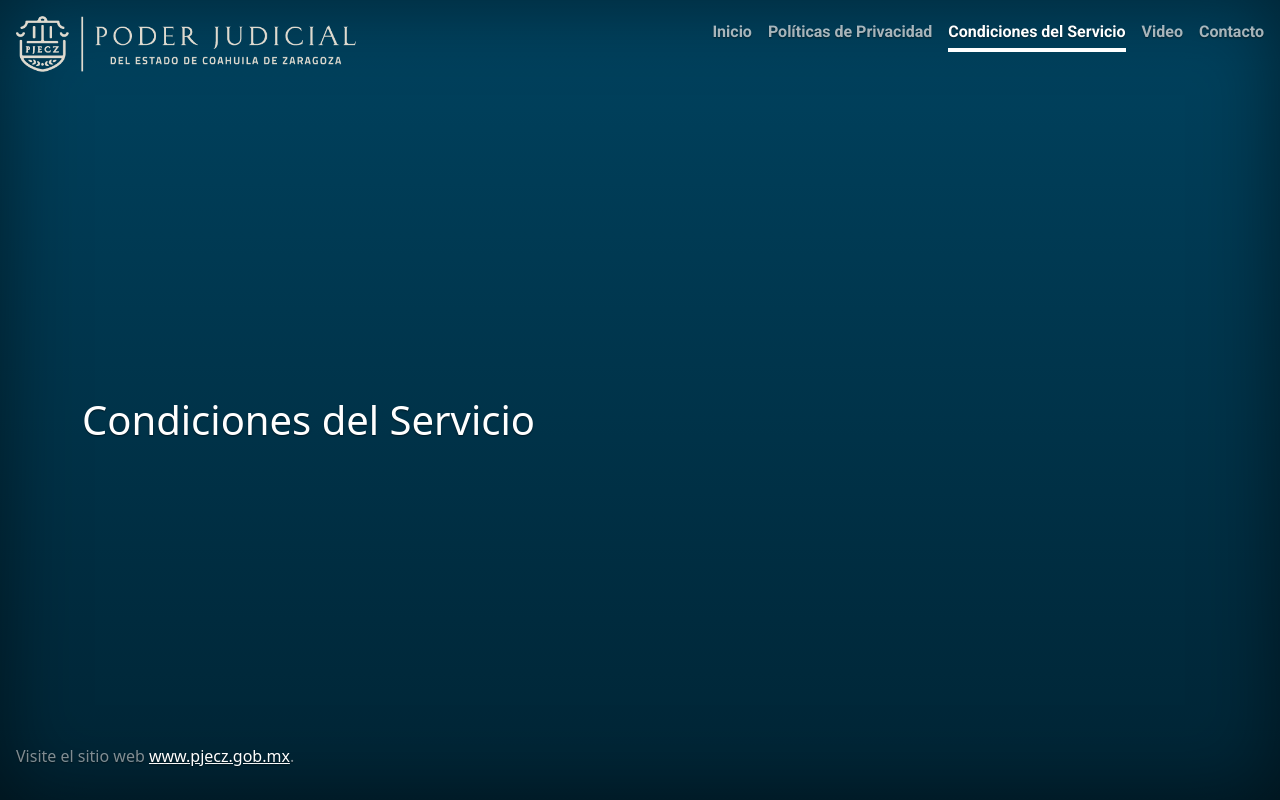
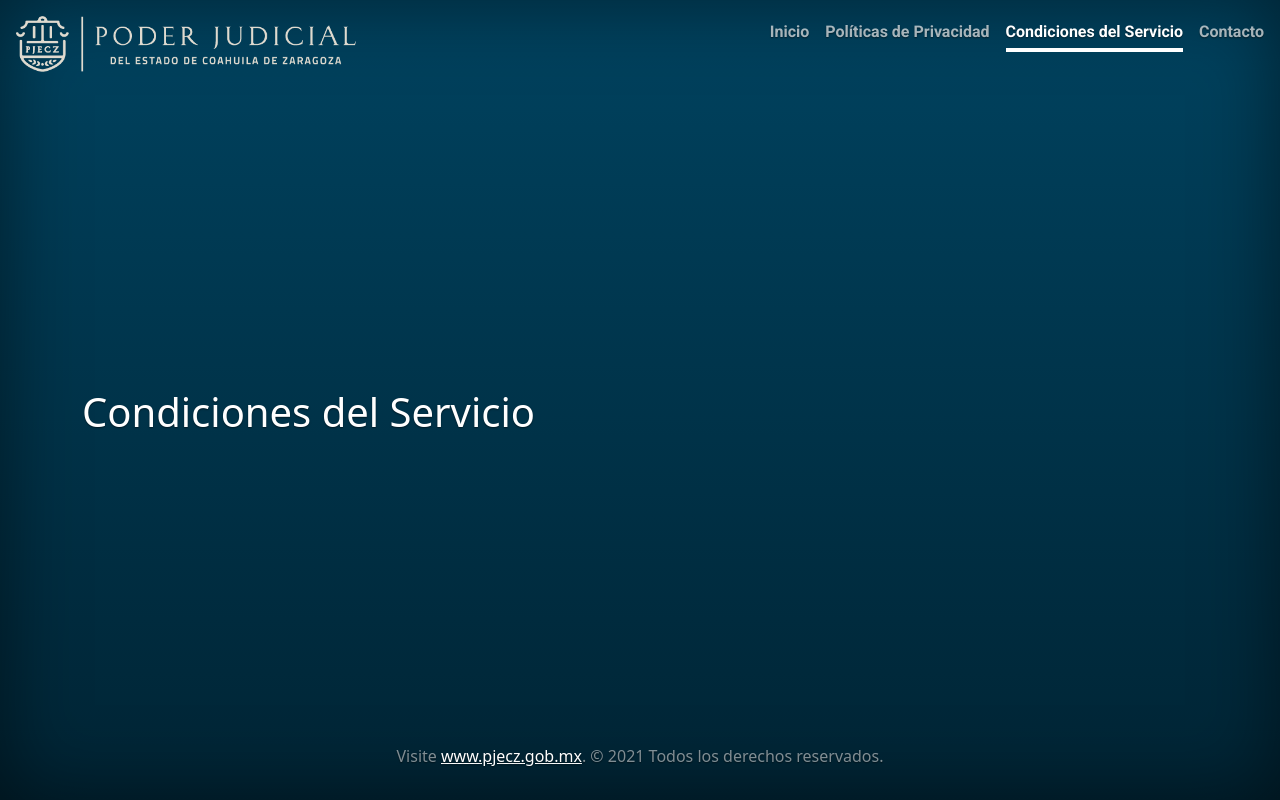
Before and after one commit to PJECZ/pjecz-justicia-digital, a Flask app: page /service_terms in a window 1280 px wide. Run offline with Flask 2, Linux system fonts and the light colour scheme; some libraries are stand-ins or nearby versions.

Commit message:
Correciones y quite video.

```diff
--- a/justicia_digital/app.py
+++ b/justicia_digital/app.py
@@ -11,7 +11,9 @@ def start():
     """Start page"""
     return render_template(
         "layouts/start.jinja2",
-        title="Bienvenido",
+        title="Justicia Digital",
+        message="Bienvenido a la nueva generación de sistemas de información.",
+        video="#",
     )
 
 
@@ -35,24 +37,21 @@ def service_terms():
     )
 
 
-
-@app.route("/video")
-def video():
-    """Video page"""
-    return render_template(
-        "layouts/app.jinja2",
-        title="Video sobre Justicia Digital",
-        content="Video en YouTube en el que expliques cómo usarás los datos del usuario de Google que obtienes de los permisos.",
-    )
-
-
 @app.route("/contact")
 def contact():
     """Contact page"""
     return render_template(
         "layouts/app.jinja2",
         title="Contacto",
-        content="Pendiente datos de contacto...",
+        content="""
+            <p class="lead">
+                <a href="mailto:informatica@pjecz.gob.mx">informatica@pjecz.gob.mx</a>
+            </p>
+            <p class="lead">
+                Blvd. Francisco Coss #945. Zona Centro. Saltillo, Coahuila de Zaragoza, México.<br>
+                Teléfono 844 194 5100
+            </p>
+        """,
     )
 
 
@@ -68,7 +67,7 @@ def page_not_found(error):
     return (
         render_template(
             "layouts/error.jinja2",
-            title="404",
+            title="ERROR 404",
             description="PÁGINA NO ENCONTRADA",
         ),
         404,
--- a/justicia_digital/static/json/service_terms.json
+++ b/justicia_digital/static/json/service_terms.json
@@ -1,52 +1,52 @@
 {
     "content": [
         {
-            "text": "El uso del sitio del Poder Judicial del Estado de Coahuila de Zaragoza en Internet www.pjecz.gob.mx o de cualquiera de sus componentes, implica la aceptación expresa de los siguientes:"
+            "text": "El uso del sitio Justicia Digital en Internet www.justiciadigital.gob.mx o de cualquiera de sus componentes, implica la aceptación expresa de los siguientes:"
         },
         {
             "text": "Términos de uso del sitio web"
         },
         {
-            "text": "El Poder Judicial del Estado de Coahuila de Zaragoza siempre ha otorgado la mayor importancia a difundir información de calidad, apegada a las mejores metodologías, por ello ha creado este sitio en Internet para facilitar a los usuarios el acceso a la información que genera y recopila."
+            "text": "- El Poder Judicial del Estado de Coahuila de Zaragoza siempre ha otorgado la mayor importancia a difundir información de calidad, apegada a las mejores metodologías, por ello ha creado este sitio en Internet para facilitar a los usuarios el acceso a la información que genera y recopila."
         },
         {
-            "text": "Este sitio contiene medidas de seguridad para proteger la información de cualquier alteración realizada por terceros, sin embargo, el Poder Judicial del Estado de Coahuila de Zaragoza no asume ninguna responsabilidad por la alteración o manipulación de los datos una vez publicados en él."
+            "text": "- Este sitio contiene medidas de seguridad para proteger la información de cualquier alteración realizada por terceros, sin embargo, el Poder Judicial del Estado de Coahuila de Zaragoza no asume ninguna responsabilidad por la alteración o manipulación de los datos una vez publicados en él."
         },
         {
-            "text": "Este sitio en Internet ofrece enlaces a otros organismos nacionales e internacionales. No obstante, el Poder Judicial del Estado de Coahuila de Zaragoza no asume ningún tipo de responsabilidad por el contenido, ni por el uso de esos sitios."
+            "text": "- Este sitio en Internet ofrece enlaces a otros organismos nacionales e internacionales. No obstante, el Poder Judicial del Estado de Coahuila de Zaragoza no asume ningún tipo de responsabilidad por el contenido, ni por el uso de esos sitios."
         },
         {
-            "text": "Las leyes, reglamentos y demás disposiciones que aparecen en el sitio no crean derechos ni establecen obligaciones distintas de las contenidas en las disposiciones publicadas en el Diario Oficial de la Federación."
+            "text": "- Las leyes, reglamentos y demás disposiciones que aparecen en el sitio no crean derechos ni establecen obligaciones distintas de las contenidas en las disposiciones publicadas en el Diario Oficial de la Federación."
         },
         {
             "text": "El Usuario"
         },
         {
-            "text": "Puede utilizar la información del Poder Judicial del Estado de Coahuila de Zaragoza con apego a lo dispuesto en los Términos de Uso de la Información."
+            "text": "- Puede utilizar la información del Poder Judicial del Estado de Coahuila de Zaragoza con apego a lo dispuesto en los Términos de Uso de la Información."
         },
         {
-            "text": "Se obliga a hacer buen uso del sitio, respetando la normatividad vigente en la materia, y a no causar daños en el mismo."
+            "text": "- Se obliga a hacer buen uso del sitio, respetando la normatividad vigente en la materia, y a no causar daños en el mismo."
         },
         {
-            "text": "Debe contar con un equipo que cumpla con las características mínimas necesarias para navegar en el sitio."
+            "text": "- Debe contar con un equipo que cumpla con las características mínimas necesarias para navegar en el sitio."
         },
         {
-            "text": "Exime al Poder Judicial del Estado de Coahuila de Zaragoza de toda responsabilidad por los daños que el uso del sitio le pudieran ocasionar en forma incidental o consecuente con su equipo, información, patrimonio o persona."
+            "text": "- Exime al Poder Judicial del Estado de Coahuila de Zaragoza de toda responsabilidad por los daños que el uso del sitio le pudieran ocasionar en forma incidental o consecuente con su equipo, información, patrimonio o persona."
         },
         {
-            "text": "Acepta y se obliga a utilizar el sitio para fines lícitos y con apego a las disposiciones legales aplicables."
+            "text": "- Acepta y se obliga a utilizar el sitio para fines lícitos y con apego a las disposiciones legales aplicables."
         },
         {
             "text": "El Poder Judicial del Estado de Coahuila de Zaragoza"
         },
         {
-            "text": "No garantiza el funcionamiento de la red de comunicaciones y por lo tanto no asume responsabilidad alguna sobre la disponibilidad de este sitio."
+            "text": "- No garantiza el funcionamiento de la red de comunicaciones y por lo tanto no asume responsabilidad alguna sobre la disponibilidad de este sitio."
         },
         {
-            "text": "No garantiza el suministro continuo de la información."
+            "text": "- No garantiza el suministro continuo de la información."
         },
         {
-            "text": "No se responsabiliza de ningún daño o perjuicio sufrido por el usuario que se derive del acceso a los servidores institucionales o del uso de información o aplicaciones en ellos contenidos. Aunque el material contenido en este sitio es proporcionado como archivos de estándares reconocidos, como HTML, CSV y PDF, el Poder Judicial del Estado de Coahuila de Zaragoza le recomienda tomar precauciones para proteger su equipo."
+            "text": "- No se responsabiliza de ningún daño o perjuicio sufrido por el usuario que se derive del acceso a los servidores institucionales o del uso de información o aplicaciones en ellos contenidos. Aunque el material contenido en este sitio es proporcionado como archivos de estándares reconocidos, como HTML, CSV y PDF, el Poder Judicial del Estado de Coahuila de Zaragoza le recomienda tomar precauciones para proteger su equipo."
         },
         {
             "text": "La vigencia de estos Términos de Uso es por tiempo indefinido siempre que no se contravengan las disposiciones anteriores."
--- a/justicia_digital/templates/layouts/app.jinja2
+++ b/justicia_digital/templates/layouts/app.jinja2
@@ -1,4 +1,6 @@
 {% extends "layouts/base.jinja2" %}
+
+{% block title %}{{ title }}{% endblock %}
 
 {% block main %}
     <div class="container">
@@ -6,7 +8,7 @@
     {% if content_json %}
         <div id="large_content"></div>
     {% else %}
-        <p>{{ content }}</p>
+        {{ content }}
     {% endif %}
     </div>
 {% endblock %}
@@ -14,8 +16,7 @@
 {% block custom_javascript %}
     {% if content_json %}
         <script>
-            /* load large content */
-            let template = {'<>':'p','text':'${text}'};
+            let template = {'<>':'p','text':'${text}' };
             $(document).ready(function() {
                 $.getJSON("{{ content_json }}", function(data) {
                     $("#large_content").json2html(data.content, template);
--- a/justicia_digital/templates/layouts/base.jinja2
+++ b/justicia_digital/templates/layouts/base.jinja2
@@ -29,10 +29,9 @@
             <div>
                 <h3 class="float-md-start mb-0"><img src="{{ url_for('static', filename='images/logotipo.png') }}" class="logo-png"></h3>
                 <nav class="nav nav-masthead justify-content-center float-md-end">
-                    <a class="nav-link {% if title == 'Bienvenido' %}active aria-current="page"{% endif %}" href="/">Inicio</a>
+                    <a class="nav-link {% if title == 'Justicia Digital' %}active aria-current="page"{% endif %}" href="/">Inicio</a>
                     <a class="nav-link {% if title == 'Política de Privacidad' %}active aria-current="page"{% endif %}" href="{{ url_for('privacy_policy') }}">Políticas de Privacidad</a>
                     <a class="nav-link {% if title == 'Condiciones del Servicio' %}active aria-current="page"{% endif %}" href="{{ url_for('service_terms') }}">Condiciones del Servicio</a>
-                    <a class="nav-link {% if title == 'Video sobre Justicia Digital' %}active aria-current="page"{% endif %}" href="{{ url_for('video') }}">Video</a>
                     <a class="nav-link {% if title == 'Contacto' %}active aria-current="page"{% endif %}" href="{{ url_for('contact') }}">Contacto</a>
                 </nav>
             </div>
@@ -42,8 +41,11 @@
             {% block main %}{% endblock %}
         </main>
 
-        <footer class="mt-auto text-white-50">
-            <p>Visite el sitio web <a class="text-white" href="https://www.pjecz.gob.mx/" target="_blank">www.pjecz.gob.mx</a>.</p>
+        <footer class="mt-auto text-white-50 text-center">
+            <p class="mt-3">
+                Visite <a class="text-white" href="https://www.pjecz.gob.mx/" target="_blank">www.pjecz.gob.mx</a>.
+                © 2021 Todos los derechos reservados.
+            </p>
         </footer>
     </div>
     <script src="https://cdnjs.cloudflare.com/ajax/libs/jquery/3.6.0/jquery.min.js"
--- a/justicia_digital/templates/layouts/error.jinja2
+++ b/justicia_digital/templates/layouts/error.jinja2
@@ -1,4 +1,6 @@
 {% extends "layouts/base.jinja2" %}
+
+{% block title %}{{ title }}{% endblock %}
 
 {% block main %}
     <div class="text-center">
```
Also changed, not shown: justicia_digital/templates/layouts/start.jinja2 (+11 -4 lines), justicia_digital/templates/layouts/header.jinja2 (deleted).
